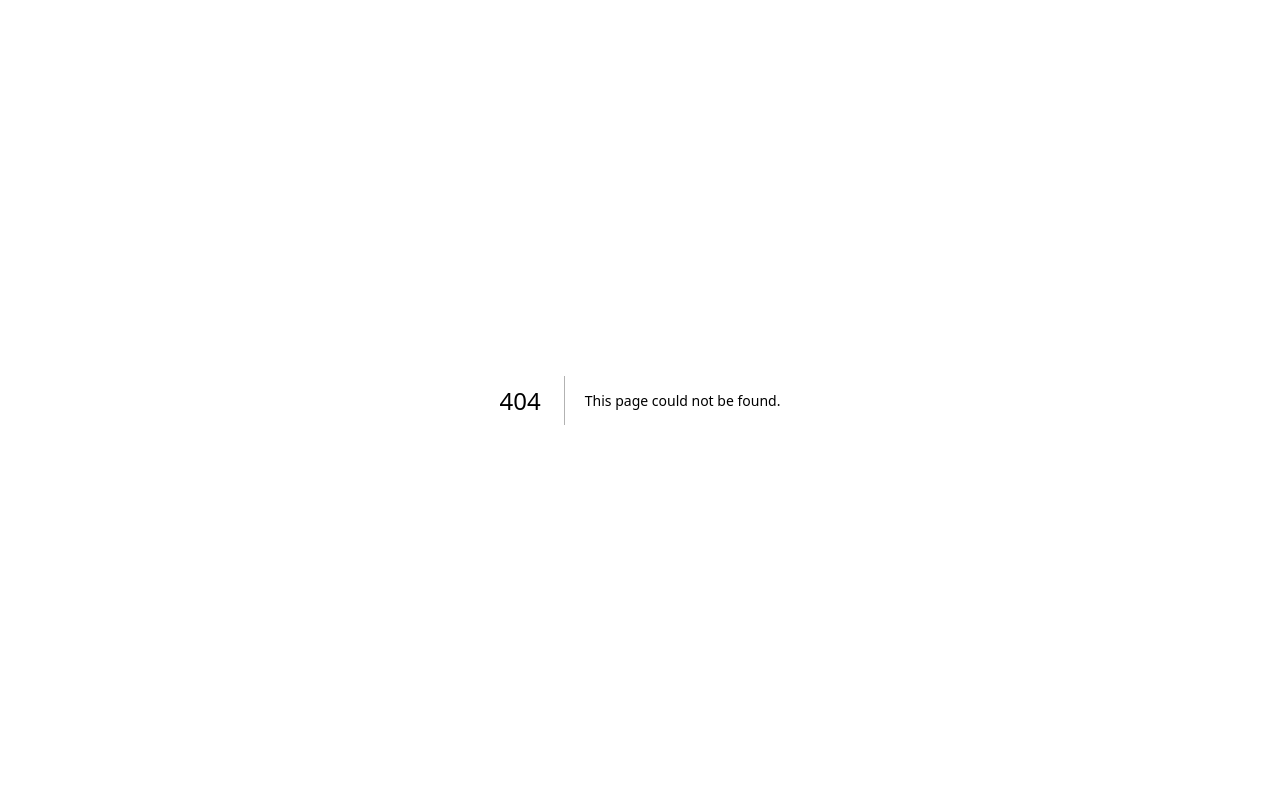
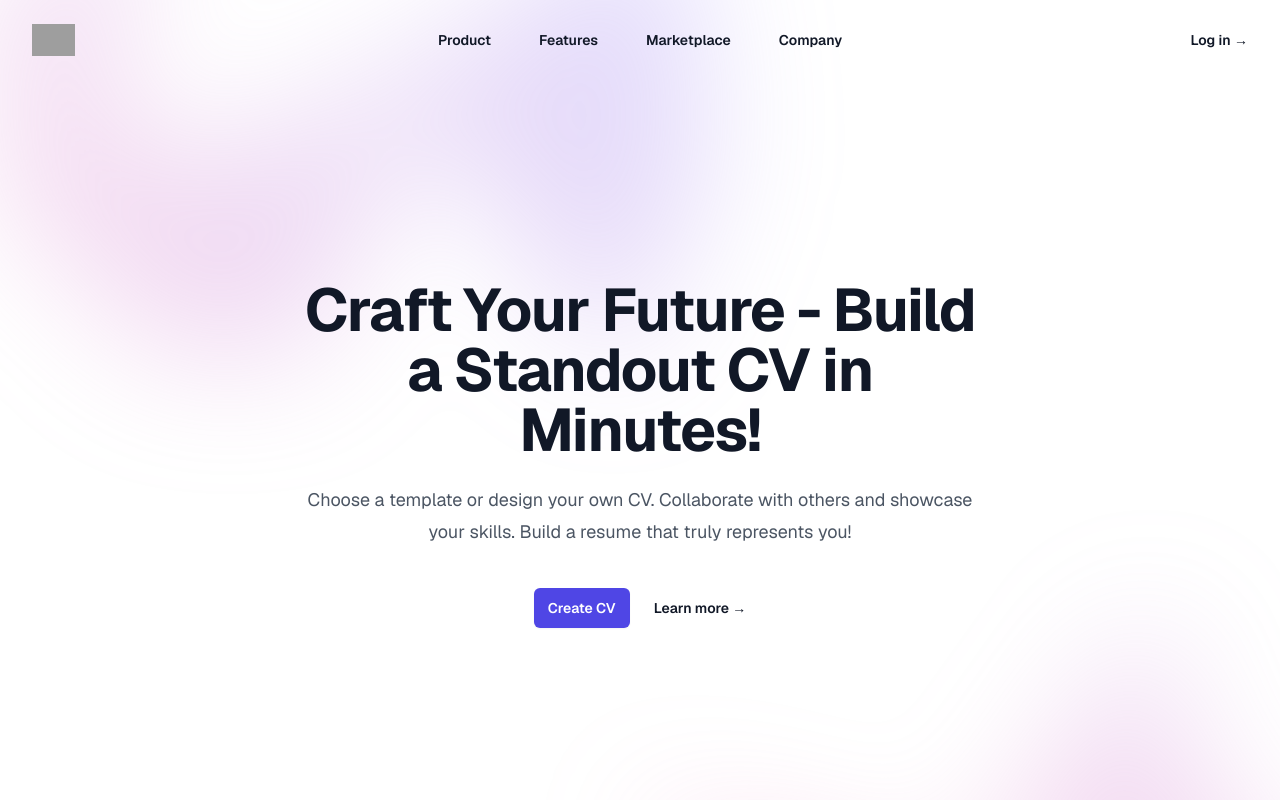
Before and after one commit to naty-rodrig99/cv_builder, a Next.js app: page /landing in a window 1280 px wide. Before the commit this address had no page. Shown: the top 800 px of the page. Built offline with nearby package versions, Linux system fonts and the light colour scheme; grey boxes are pictures that could not be loaded.

Commit message:
starting landing page

```diff
--- a/package.json
+++ b/package.json
@@ -17,6 +17,8 @@
     "start": "next start"
   },
   "dependencies": {
+    "@headlessui/react": "^2.1.8",
+    "@heroicons/react": "^2.1.5",
     "@libsql/client": "^0.9.0",
     "@lucia-auth/adapter-drizzle": "^1.1.0",
     "@radix-ui/react-icons": "^1.3.0",
--- /dev/null
+++ b/src/app/landing/page.tsx
@@ -0,0 +1,151 @@
+'use client'
+
+import { useState } from 'react'
+import { Dialog, DialogPanel } from '@headlessui/react'
+import { Bars3Icon, XMarkIcon } from '@heroicons/react/24/outline'
+
+const navigation = [
+  { name: 'Product', href: '#' },
+  { name: 'Features', href: '#' },
+  { name: 'Marketplace', href: '#' },
+  { name: 'Company', href: '#' },
+]
+
+export default function LandingPage() {
+  const [mobileMenuOpen, setMobileMenuOpen] = useState(false)
+
+  return (
+    <div className="bg-white">
+      <header className="absolute inset-x-0 top-0 z-50">
+        <nav aria-label="Global" className="flex items-center justify-between p-6 lg:px-8">
+          <div className="flex lg:flex-1">
+            <a href="#" className="-m-1.5 p-1.5">
+              <span className="sr-only">CV Builder</span>
+              <img
+                alt=""
+                src="https://tailwindui.com/img/logos/mark.svg?color=indigo&shade=600"
+                className="h-8 w-auto"
+              />
+            </a>
+          </div>
+          <div className="flex lg:hidden">
+            <button
+              type="button"
+              onClick={() => setMobileMenuOpen(true)}
+              className="-m-2.5 inline-flex items-center justify-center rounded-md p-2.5 text-gray-700"
+            >
+              <span className="sr-only">Open main menu</span>
+              <Bars3Icon aria-hidden="true" className="h-6 w-6" />
+            </button>
+          </div>
+          <div className="hidden lg:flex lg:gap-x-12">
+            {navigation.map((item) => (
+              <a key={item.name} href={item.href} className="text-sm font-semibold leading-6 text-gray-900">
+                {item.name}
+              </a>
+            ))}
+          </div>
+          <div className="hidden lg:flex lg:flex-1 lg:justify-end">
+            <a href="#" className="text-sm font-semibold leading-6 text-gray-900">
+              Log in <span aria-hidden="true">&rarr;</span>
+            </a>
+          </div>
+        </nav>
+        <Dialog open={mobileMenuOpen} onClose={setMobileMenuOpen} className="lg:hidden">
+          <div className="fixed inset-0 z-50" />
+          <DialogPanel className="fixed inset-y-0 right-0 z-50 w-full overflow-y-auto bg-white px-6 py-6 sm:max-w-sm sm:ring-1 sm:ring-gray-900/10">
+            <div className="flex items-center justify-between">
+              <a href="#" className="-m-1.5 p-1.5">
+                <span className="sr-only">CV Builder</span>
+                <img
+                  alt=""
+                  src="https://tailwindui.com/img/logos/mark.svg?color=indigo&shade=600"
+                  className="h-8 w-auto"
+                />
+              </a>
+              <button
+                type="button"
+                onClick={() => setMobileMenuOpen(false)}
+                className="-m-2.5 rounded-md p-2.5 text-gray-700"
+              >
+                <span className="sr-only">Close menu</span>
+                <XMarkIcon aria-hidden="true" className="h-6 w-6" />
+              </button>
+            </div>
+            <div className="mt-6 flow-root">
+              <div className="-my-6 divide-y divide-gray-500/10">
+                <div className="space-y-2 py-6">
+                  {navigation.map((item) => (
+                    <a
+                      key={item.name}
+                      href={item.href}
+                      className="-mx-3 block rounded-lg px-3 py-2 text-base font-semibold leading-7 text-gray-900 hover:bg-gray-50"
+                    >
+                      {item.name}
+                    </a>
+                  ))}
+                </div>
+                <div className="py-6">
+                  <a
+                    href="#"
+                    className="-mx-3 block rounded-lg px-3 py-2.5 text-base font-semibold leading-7 text-gray-900 hover:bg-gray-50"
+                  >
+                    Log in
+                  </a>
+                </div>
+              </div>
+            </div>
+          </DialogPanel>
+        </Dialog>
+      </header>
+
+      <div className="relative isolate px-6 pt-14 lg:px-8">
+        <div
+          aria-hidden="true"
+          className="absolute inset-x-0 -top-40 -z-10 transform-gpu overflow-hidden blur-3xl sm:-top-80"
+        >
+          <div
+            style={{
+              clipPath:
+                'polygon(74.1% 44.1%, 100% 61.6%, 97.5% 26.9%, 85.5% 0.1%, 80.7% 2%, 72.5% 32.5%, 60.2% 62.4%, 52.4% 68.1%, 47.5% 58.3%, 45.2% 34.5%, 27.5% 76.7%, 0.1% 64.9%, 17.9% 100%, 27.6% 76.8%, 76.1% 97.7%, 74.1% 44.1%)',
+            }}
+            className="relative left-[calc(50%-11rem)] aspect-[1155/678] w-[36.125rem] -translate-x-1/2 rotate-[30deg] bg-gradient-to-tr from-[#ff80b5] to-[#9089fc] opacity-30 sm:left-[calc(50%-30rem)] sm:w-[72.1875rem]"
+          />
+        </div>
+        <div className="mx-auto max-w-2xl py-32 sm:py-48 lg:py-56">
+          <div className="text-center">
+            <h1 className="text-4xl font-bold tracking-tight text-gray-900 sm:text-6xl">
+              Craft Your Future - Build a Standout CV in Minutes!
+            </h1>
+            <p className="mt-6 text-lg leading-8 text-gray-600">
+             Choose a template or design your own CV. Collaborate with others and showcase your skills. Build a resume that truly represents you!
+            </p>
+            <div className="mt-10 flex items-center justify-center gap-x-6">
+              <a
+                href="#"
+                className="rounded-md bg-indigo-600 px-3.5 py-2.5 text-sm font-semibold text-white shadow-sm hover:bg-indigo-500 focus-visible:outline focus-visible:outline-2 focus-visible:outline-offset-2 focus-visible:outline-indigo-600"
+              >
+                Create CV
+              </a>
+              <a href="#" className="text-sm font-semibold leading-6 text-gray-900">
+                Learn more <span aria-hidden="true">→</span>
+              </a>
+            </div>
+          </div>
+        </div>
+        <div
+          aria-hidden="true"
+          className="absolute inset-x-0 top-[calc(100%-13rem)] -z-10 transform-gpu overflow-hidden blur-3xl sm:top-[calc(100%-30rem)]"
+        >
+          <div
+            style={{
+              clipPath:
+                'polygon(74.1% 44.1%, 100% 61.6%, 97.5% 26.9%, 85.5% 0.1%, 80.7% 2%, 72.5% 32.5%, 60.2% 62.4%, 52.4% 68.1%, 47.5% 58.3%, 45.2% 34.5%, 27.5% 76.7%, 0.1% 64.9%, 17.9% 100%, 27.6% 76.8%, 76.1% 97.7%, 74.1% 44.1%)',
+            }}
+            className="relative left-[calc(50%+3rem)] aspect-[1155/678] w-[36.125rem] -translate-x-1/2 bg-gradient-to-tr from-[#ff80b5] to-[#9089fc] opacity-30 sm:left-[calc(50%+36rem)] sm:w-[72.1875rem]"
+          />
+        </div>
+      </div>
+    </div>
+  )
+}
--- a/src/app/page.tsx
+++ b/src/app/page.tsx
@@ -3,7 +3,7 @@
 import LogoutButton from "~/app/auth/logout/logout-button";
 import { Button } from "~/components/ui/button";
 import { H1, P } from "~/components/ui/typography";
-import { routeLogin, routeSignup } from "~/app/routes";
+import { routeLogin, routeSignup, routeLanding } from "~/app/routes";
 
 export default async function HomePage() {
   const user = await getUser();
@@ -27,6 +27,11 @@
               <Link href={routeLogin()}>Log In</Link>
             </Button>
           )}
+          {!user && (
+            <Button asChild>
+              <Link href={routeLanding()}>Landing</Link>
+            </Button>
+          )}
           {user && <LogoutButton />}
         </div>
       </div>
--- a/src/app/routes.ts
+++ b/src/app/routes.ts
@@ -12,3 +12,6 @@
 export const routeProjects = () => routeRoot() + "/projects";
 export const routeProject = (projectId = ":projectId") =>
   routeProjects() + `/${projectId}`;
+
+//Testing Landing Page Route
+export const routeLanding = () => routeRoot() + "/landing";
```
Also changed, not shown: 1 other file (tests, documents, lock files or other folders).
